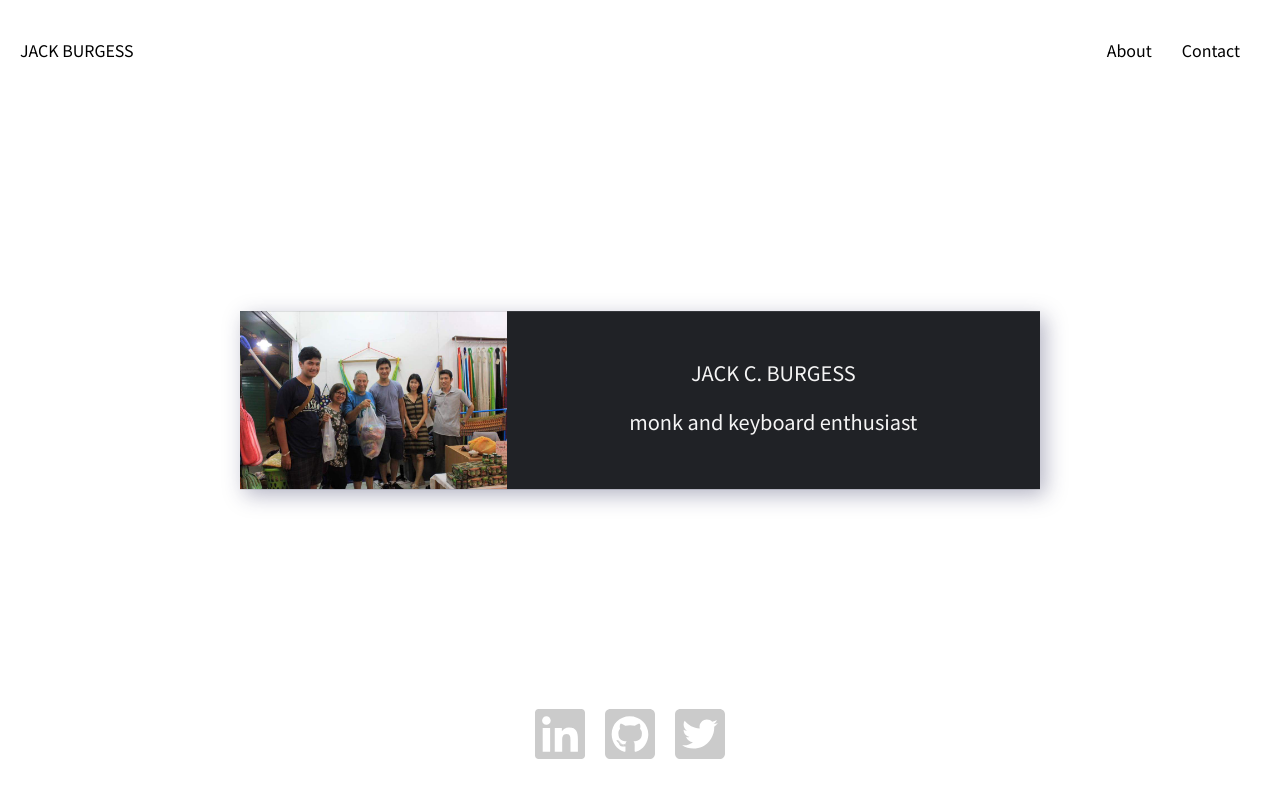
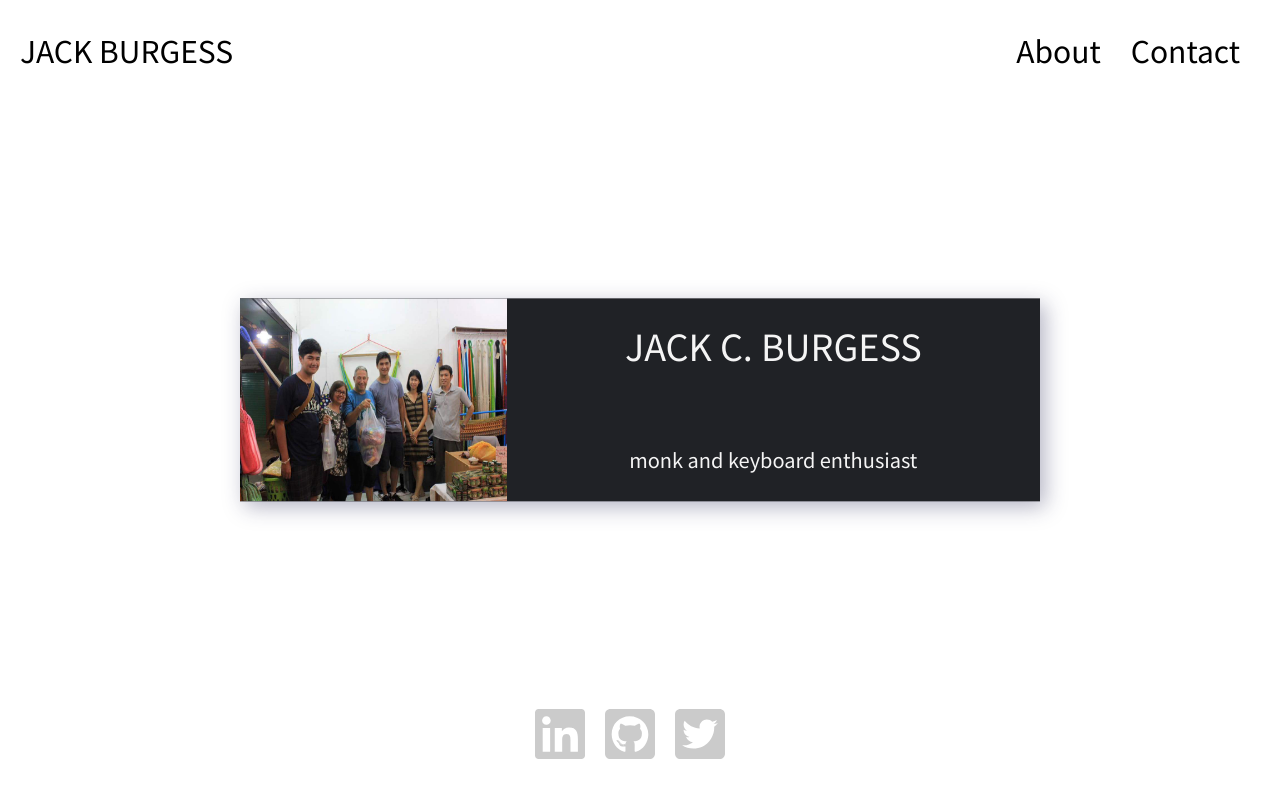
Before and after one commit to jackthb/atomic, a Next.js app: page / in a window 1280 px wide. Built offline with nearby package versions, Linux system fonts and the light colour scheme.

Commit message:
added tailwind

```diff
--- a/components/Header/index.js
+++ b/components/Header/index.js
@@ -3,7 +3,7 @@ import Link from 'next/link'
 import styles from './Header.module.css'
 
 const Header = () => (
-    <header>
+    <header className='text-3xl'>
       <div className={styles.header}>
       <div>
         <Link href="/">
@@ -11,7 +11,6 @@ const Header = () => (
             JACK BURGESS
           </a>
         </Link>
-
       </div>
       <nav className={styles.nav}>
         <Link href="/404/notFound">
--- a/components/TempCard/index.js
+++ b/components/TempCard/index.js
@@ -14,8 +14,8 @@ const TempCard = () => (
             className={styles.image}
             />
             <div className={styles.text}>
-                <header><p id="name">JACK C. BURGESS</p></header>
-                <p>monk and keyboard enthusiast</p>
+                <h1 className='text-4xl' id="name">JACK C. BURGESS</h1>
+                <p className='pt-20'>monk and keyboard enthusiast</p>
             </div>
         </div>
     </div>
--- a/package.json
+++ b/package.json
@@ -11,9 +11,12 @@
     "@fortawesome/fontawesome-svg-core": "^1.2.32",
     "@fortawesome/free-brands-svg-icons": "^5.15.1",
     "@fortawesome/react-fontawesome": "^0.1.12",
+    "autoprefixer": "^10.0.4",
     "next": "^10.0.0",
+    "postcss": "^8.1.13",
     "react": "16.13.1",
-    "react-dom": "16.13.1"
+    "react-dom": "16.13.1",
+    "tailwindcss": "^2.0.1"
   },
   "devDependencies": {
     "@zeit/next-css": "^1.0.1"
--- /dev/null
+++ b/postcss.config.js
@@ -0,0 +1,6 @@
+module.exports = {
+  plugins: {
+    tailwindcss: {},
+    autoprefixer: {},
+  },
+}
--- a/public/styles.css
+++ b/public/styles.css
@@ -1,3 +1,7 @@
+@tailwind base;
+@tailwind components;
+@tailwind utilities;
+
 html,
 body {
   padding: 0;
--- /dev/null
+++ b/tailwind.config.js
@@ -0,0 +1,11 @@
+module.exports = {
+  purge: ['./pages/**/*.js', './components/**/*.js'],
+  darkMode: false, // or 'media' or 'class'
+  theme: {
+    extend: {},
+  },
+  variants: {
+    extend: {},
+  },
+  plugins: [],
+}
```
Also changed, not shown: 1 other file (tests, documents, lock files or other folders). Lines whose indentation alone changed are shown as unchanged.
